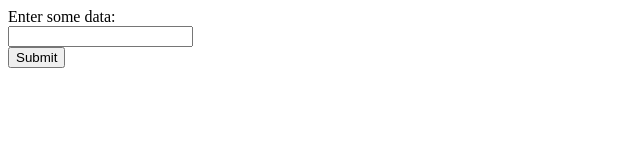
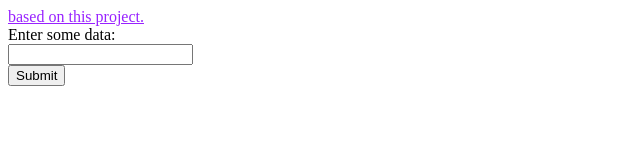
Before and after one commit to TYSON-Alii/planetarium-web, a plain HTML site: page index.html in a window 1280 px wide. Shown: the whole page, without its empty margins (0-640 px from the left). Drawn offline with nearby package versions, Linux system fonts and the light colour scheme.

Commit message:
Update index.html

```diff
--- a/index.html
+++ b/index.html
@@ -7,6 +7,16 @@
   <title>tyson</title>
   <link href="style.css" rel="stylesheet" type="text/css" />
 </head>
+
+<style>
+  a {
+    color: #9822FF;
+  }
+</style>
+<body>
+<a
+  href="https://github.com/TYSON-Alii/Planetarium-v2">based on this project.</a>
+</body>
 
 <form id="userForm">
   <label for="userData">Enter some data:</label><br>
```
